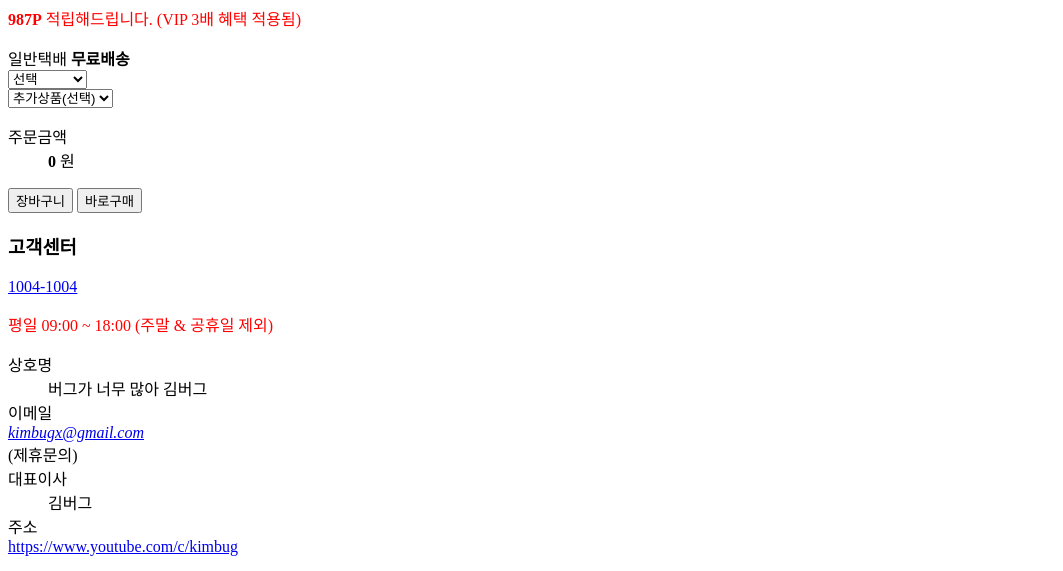
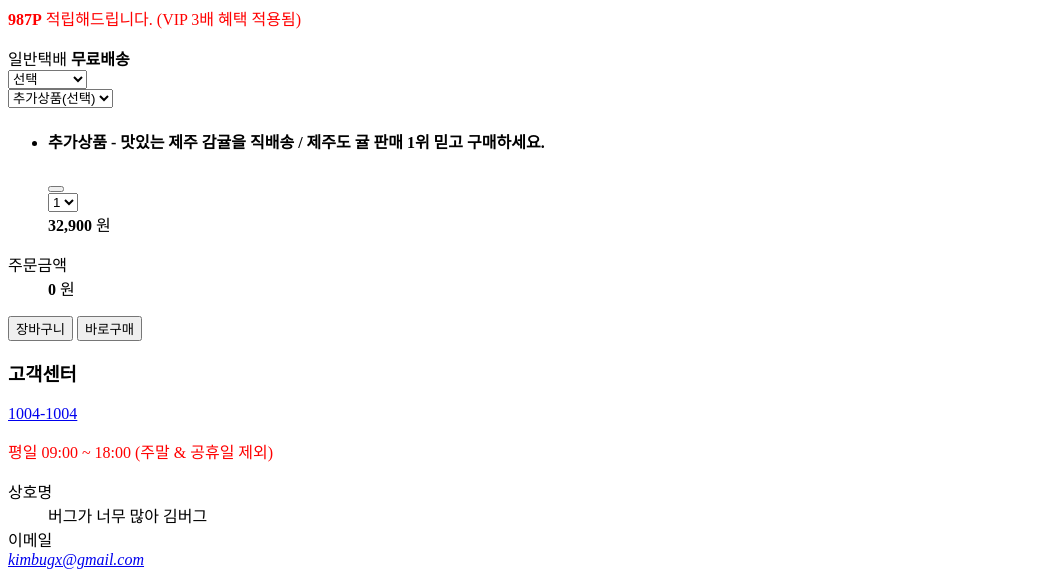
Before and after one commit to parkjikuk/tomorrow-house, a website: page index.html in a window 1280 px wide. Shown: the part 7200-7771 px from the top of the page, without its empty margins (0-1063 px from the left). Drawn offline with nearby package versions, Linux system fonts and the light colour scheme.

Commit message:
🚧 Mark up checkout-related elements

```diff
--- a/index.html
+++ b/index.html
@@ -442,6 +442,43 @@
                 </div>
               </div>
 
+              <div class="order-checkouts">
+                <ul class="checkout-list">
+                  <li class="checkout-item">
+                    <header class="checkout-header">
+                      <div class="checkout-card">
+                        <h4 class="checkout-title">
+                          추가상품 - 맛있는 제주 감귤을 직배송 / 제주도 귤 판매 1위 믿고 구매하세요.
+                        </h4>
+                        <button class="delete-button" type="button" aria-label="해당 상품을 삭제하기">
+                          <i class="ic-close" aria-hidden></i>
+                        </button>
+                    </header>
+
+                      <footer class="checkout-footer">
+                        <div class="checkout-select">
+                          <select id="checkout-item-1">
+                            <option value="1">1</option>
+                            <option value="2">2</option>
+                            <option value="3">3</option>
+                            <option value="4">4</option>
+                            <option value="5">5</option>
+                          </select>
+                          <i class="ic-caret" aria-hidden></i>
+                        </div>
+
+                        <output class="checkout-output" for="checkout-item-1">
+                          <div class="price-16">
+                            <strong class="amount">32,900</strong>
+                            <span class="currency">원</span>
+                          </div>
+                        </output>
+                      </footer>
+                    </div>
+                  </li>
+                </ul>
+              </div>
+
               <dl class="order-summary">
                 <dt>주문금액</dt>
                 <dd>
@@ -453,7 +490,6 @@
                   </output>
                 </dd>
               </dl>
-
 
              <div class="button-group">
               <button class="btn-outlined btn-55" type="button">장바구니</button>
```
